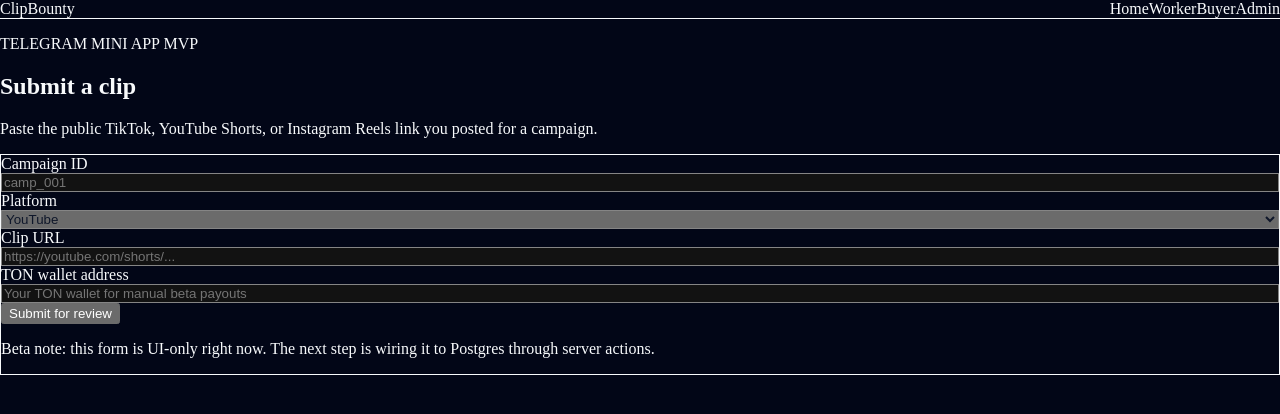
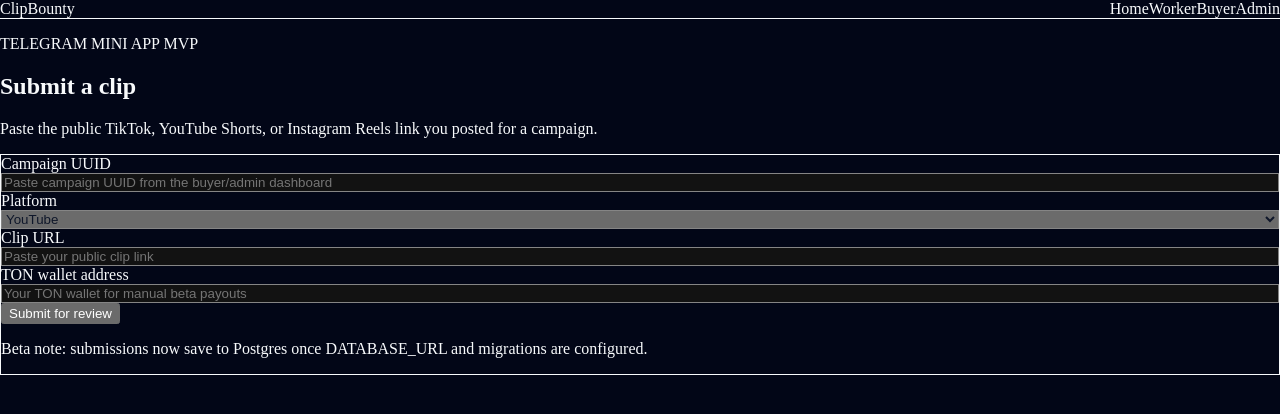
Before and after one commit to youssefalw2001/Clip-bounty-, a Next.js app: page /worker/submit in a window 1280 px wide. Shown: the top 414 px of the page. Built offline with nearby package versions, Linux system fonts and the light colour scheme; no server answers.

Commit message:
Wire worker clip submission form to server action

```diff
--- a/app/worker/submit/page.tsx
+++ b/app/worker/submit/page.tsx
@@ -1,3 +1,4 @@
+import { submitClipAction } from "@/app/actions";
 import { DashboardShell } from "@/components/DashboardShell";
 
 export default function SubmitClipPage() {
@@ -6,36 +7,36 @@ export default function SubmitClipPage() {
       title="Submit a clip"
       subtitle="Paste the public TikTok, YouTube Shorts, or Instagram Reels link you posted for a campaign."
     >
-      <form className="max-w-2xl rounded-2xl border border-slate-800 bg-slate-900 p-6">
-        <label className="block text-sm font-semibold text-slate-200" htmlFor="campaign">
-          Campaign ID
+      <form action={submitClipAction} className="max-w-2xl rounded-2xl border border-slate-800 bg-slate-900 p-6">
+        <label className="block text-sm font-semibold text-slate-200" htmlFor="campaignId">
+          Campaign UUID
         </label>
-        <input id="campaign" name="campaign" placeholder="camp_001" className="mt-2 w-full rounded-xl border border-slate-700 p-3" />
+        <input id="campaignId" name="campaignId" required placeholder="Paste campaign UUID from the buyer/admin dashboard" className="mt-2 w-full rounded-xl border border-slate-700 p-3" />
 
         <label className="mt-5 block text-sm font-semibold text-slate-200" htmlFor="platform">
           Platform
         </label>
-        <select id="platform" name="platform" className="mt-2 w-full rounded-xl border border-slate-700 p-3">
-          <option>YouTube</option>
-          <option>TikTok</option>
-          <option>Instagram</option>
+        <select id="platform" name="platform" className="mt-2 w-full rounded-xl border border-slate-700 p-3" defaultValue="youtube">
+          <option value="youtube">YouTube</option>
+          <option value="tiktok">TikTok</option>
+          <option value="instagram">Instagram</option>
         </select>
 
         <label className="mt-5 block text-sm font-semibold text-slate-200" htmlFor="url">
           Clip URL
         </label>
-        <input id="url" name="url" placeholder="https://youtube.com/shorts/..." className="mt-2 w-full rounded-xl border border-slate-700 p-3" />
+        <input id="url" name="url" required placeholder="Paste your public clip link" className="mt-2 w-full rounded-xl border border-slate-700 p-3" />
 
-        <label className="mt-5 block text-sm font-semibold text-slate-200" htmlFor="wallet">
+        <label className="mt-5 block text-sm font-semibold text-slate-200" htmlFor="walletAddress">
           TON wallet address
         </label>
-        <input id="wallet" name="wallet" placeholder="Your TON wallet for manual beta payouts" className="mt-2 w-full rounded-xl border border-slate-700 p-3" />
+        <input id="walletAddress" name="walletAddress" required placeholder="Your TON wallet for manual beta payouts" className="mt-2 w-full rounded-xl border border-slate-700 p-3" />
 
-        <button type="button" className="mt-6 rounded-xl bg-emerald-400 px-5 py-3 font-bold text-slate-950">
+        <button type="submit" className="mt-6 rounded-xl bg-emerald-400 px-5 py-3 font-bold text-slate-950">
           Submit for review
         </button>
         <p className="mt-4 text-sm text-slate-400">
-          Beta note: this form is UI-only right now. The next step is wiring it to Postgres through server actions.
+          Beta note: submissions now save to Postgres once DATABASE_URL and migrations are configured.
         </p>
       </form>
     </DashboardShell>
```
